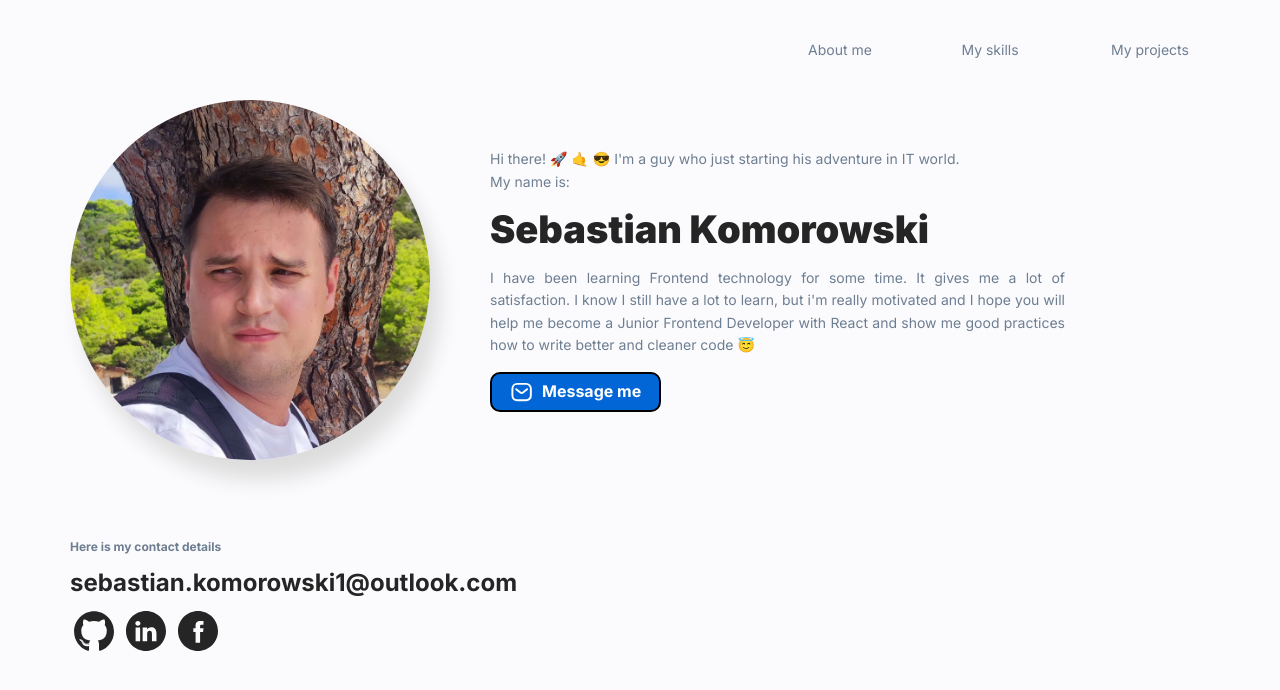
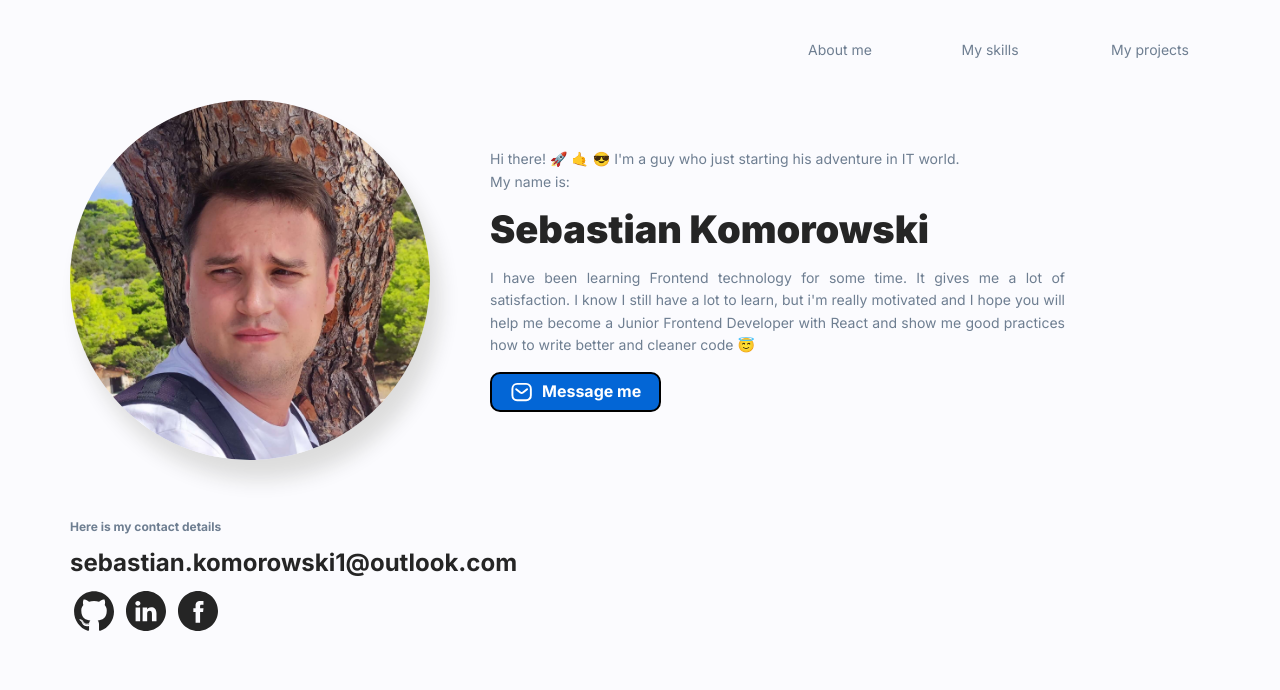
Before and after one commit to carterstorm/my-personal-homepage, a React (Create React App) app: page / in a window 1280 px wide. Shown: the top 690 px of the page. Built offline with nearby package versions, Linux system fonts and the light colour scheme.

Commit message:
changed padding value at Wrapper in Footer element

```diff
--- a/src/common/Footer/styled.js
+++ b/src/common/Footer/styled.js
@@ -1,7 +1,7 @@
 import styled from "styled-components";
 
 export const Wrapper = styled.footer`
-    padding: 80px 0 40px;
+    padding: 60px 0 40px;
     display: grid;
     grid-gap: 15px;
 `;
```
